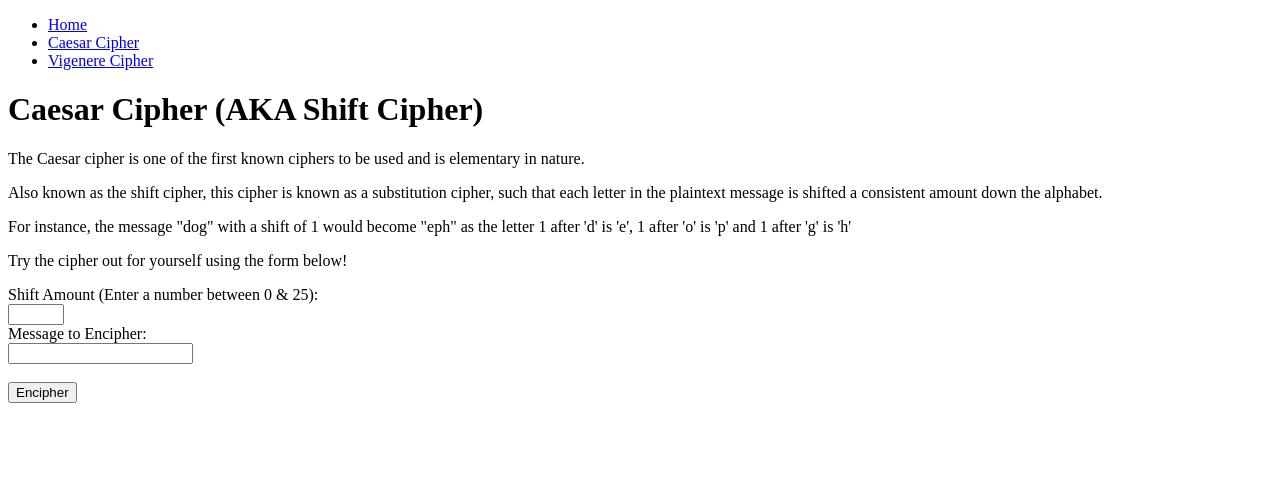
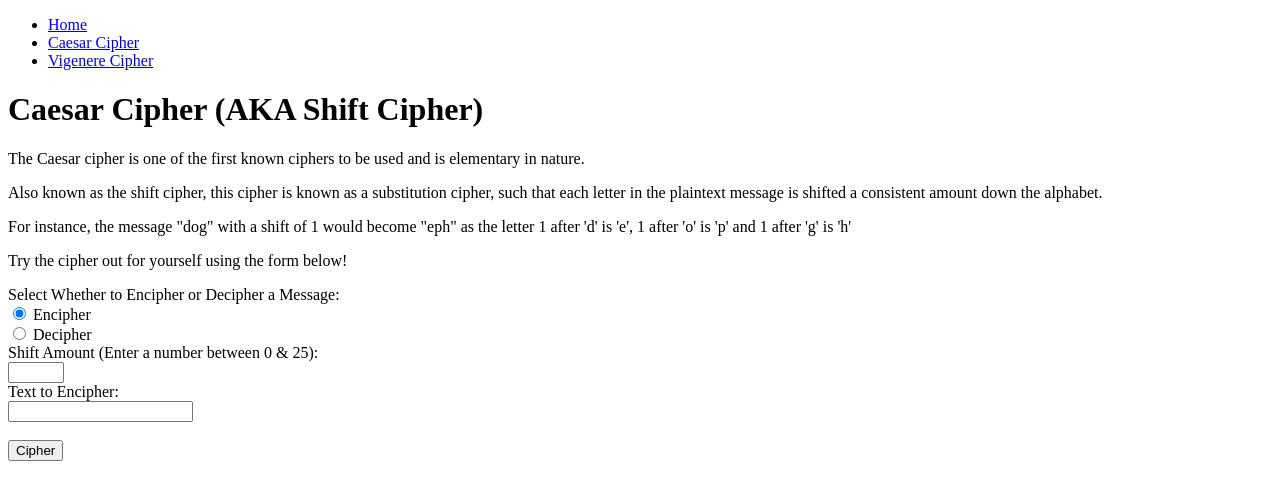
Before and after one commit to ANoska/cryptography-independent-study, a Flask app: page /caesar in a window 1280 px wide. Shown: the top 500 px of the page. Run offline with Flask 2, Linux system fonts and the light colour scheme.

Commit message:
Add Caesar deciphering

```diff
--- a/src/app.py
+++ b/src/app.py
@@ -18,9 +18,12 @@ def favicon():
 
 @app.route("/caesar", methods=["GET", "POST"])
 def caesar():
-    if request.method == "POST":
+    if request.method == "POST" and request.form["cipher_option"] == "encipher":
         return render_template("caesar.html",
                                encipher=caesar_cipher.caesar_encipher(request.form["shift"], request.form["message"]))
+    elif request.method == "POST" and request.form["cipher_option"] == "decipher":
+        return render_template("caesar.html",
+                               encipher=caesar_cipher.caesar_decipher(request.form["shift"], request.form["message"]))
     else:
         return render_template("caesar.html")
 
--- a/src/templates/caesar.html
+++ b/src/templates/caesar.html
@@ -12,15 +12,27 @@ Caesar Cipher
 <p>For instance, the message "dog" with a shift of 1 would become "eph" as the letter 1 after 'd' is 'e', 1 after 'o' is 'p' and 1 after 'g' is 'h'</p>
 <p>Try the cipher out for yourself using the form below!</p>
 <form action="{{url_for('caesar')}}" method="POST">
+    Select Whether to Encipher or Decipher a Message:<br>
+    {% if request.form['cipher_option'] == 'decipher' %}
+        {% set encipherChecked = '' %}
+        {% set decipherChecked = 'checked' %}
+    {% else %}
+        {% set encipherChecked = 'checked' %}
+        {% set decipherChecked = '' %}
+    {% endif %}
+    <input type="radio" id="encipher" name="cipher_option" value="encipher" required {{ encipherChecked}}>
+    <label for="encipher">Encipher</label><br>
+    <input type="radio" id="decipher" name="cipher_option" value="decipher" required {{ decipherChecked }}>
+    <label for="decipher">Decipher</label><br>
     Shift Amount (Enter a number between 0 & 25):<br>
-    <input type="number" name="shift" min="0" max="25" required>
+    <input type="number" name="shift" min="0" max="25" value="{{ request.form['shift'] }}" required>
     <br>
-    Message to Encipher:<br>
-    <input type="text" name="message" required>
+    Text to Encipher:<br>
+    <input type="text" name="message" value="{{ request.form['message'] }}" required>
     <br><br>
-    <input type="submit" value="Encipher">
+    <input type="submit" value="Cipher">
 </form>
 {% if encipher %}
-<h2>Your enciphered message: <br />{{ encipher }}</h2>
+<h2>Your new message:<br />{{ encipher }}</h2>
 {% endif %}
 {% endblock %}
```
Also changed, not shown: src/caesar_cipher.py (+22 -2 lines).
